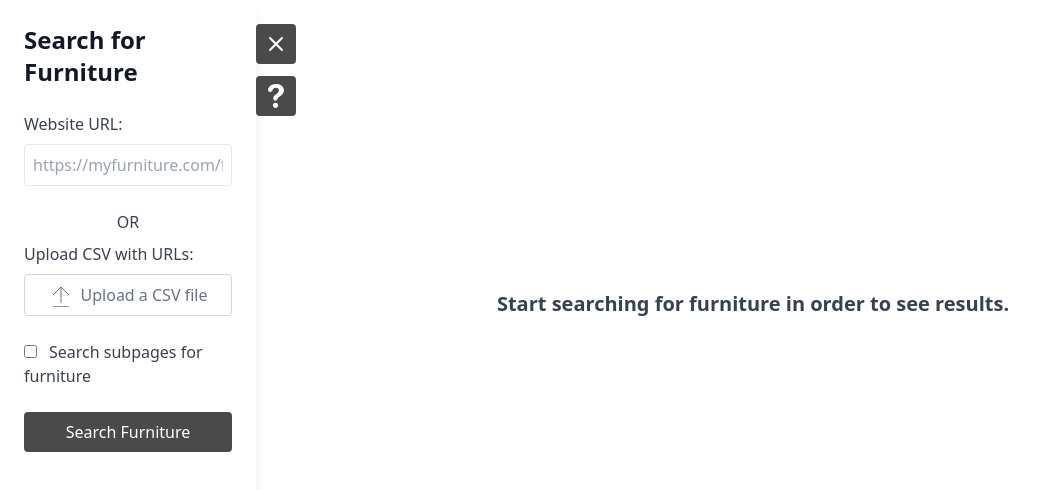
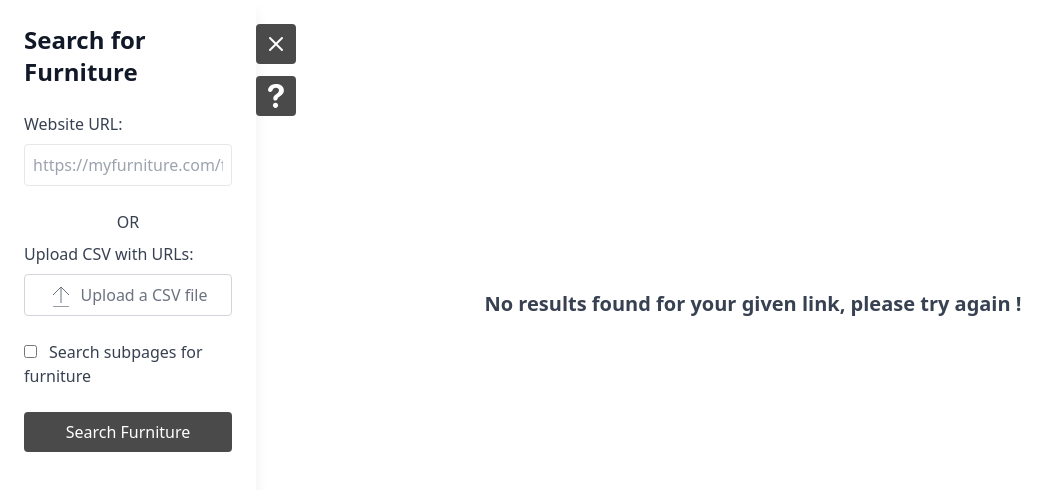
Before and after one commit to Geutzzu/FurnitureStoresExtraction, a React (Vite) app in the folder Client/: page / in a window 1280 px wide. Shown: the top 490 px of the page, without its empty margins (0-1060 px from the left). Built offline with nearby package versions, Linux system fonts and the light colour scheme; no server answers.

Commit message:
Added visual indication when the model does not find any product when processing a single link

```diff
--- a/Client/src/components/ProductApp.jsx
+++ b/Client/src/components/ProductApp.jsx
@@ -131,7 +131,13 @@ const ProductApp = () => {
           {/* placeholder for results table */}
           {results.length === 0 && !isLoading && (
               <div className="flex items-center justify-center h-96">
-              <p className="text-xl text-gray-700 font-bold ">Start searching for furniture in order to see results.</p>
+                {inferenceStatus !== 'Not started.' &&
+                <p className="text-xl text-gray-700 font-bold ">No results found for your given link, please try again !</p>
+                }
+                {/* placeholder for results table if nothing is found */}
+                {inferenceStatus === 'Not started.' &&
+                <p className="text-xl text-gray-700 font-bold ">Start searching for furniture in order to see results.</p>
+                }
               </div>
           )}
 
```
